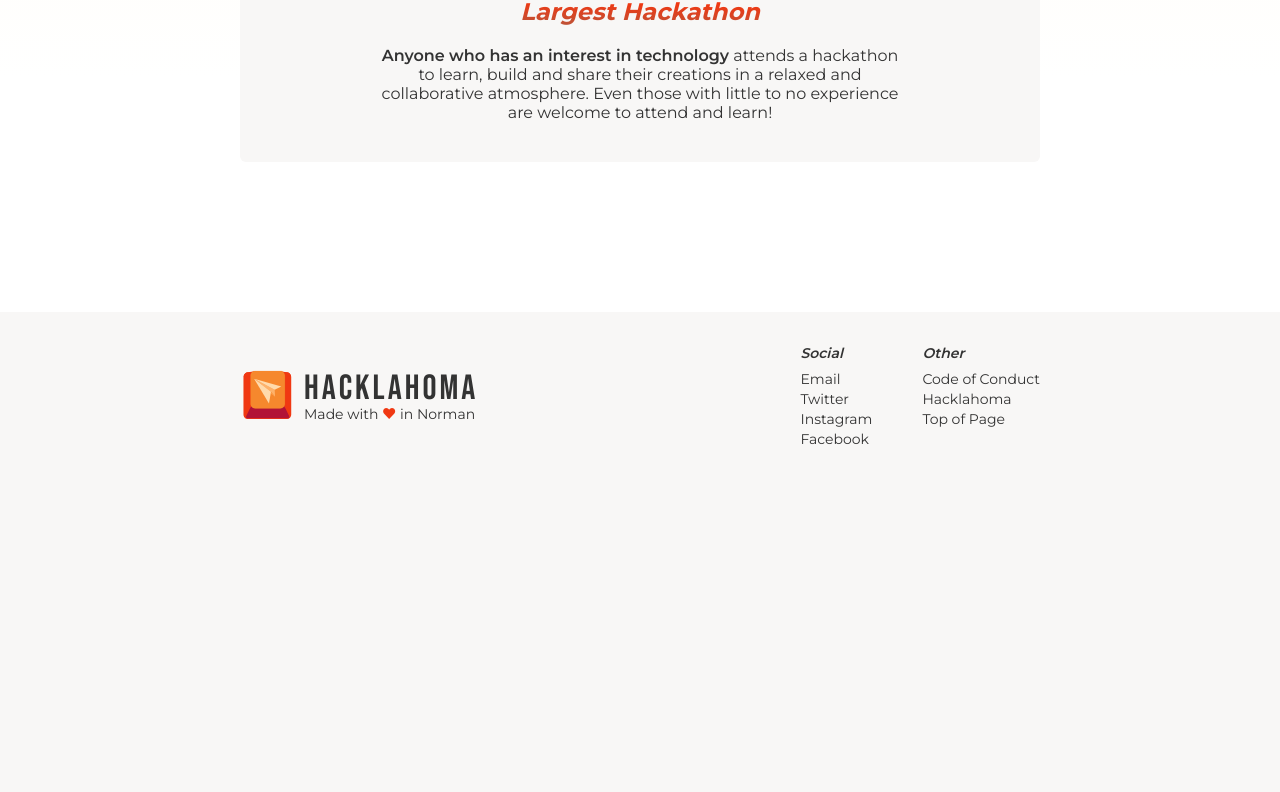
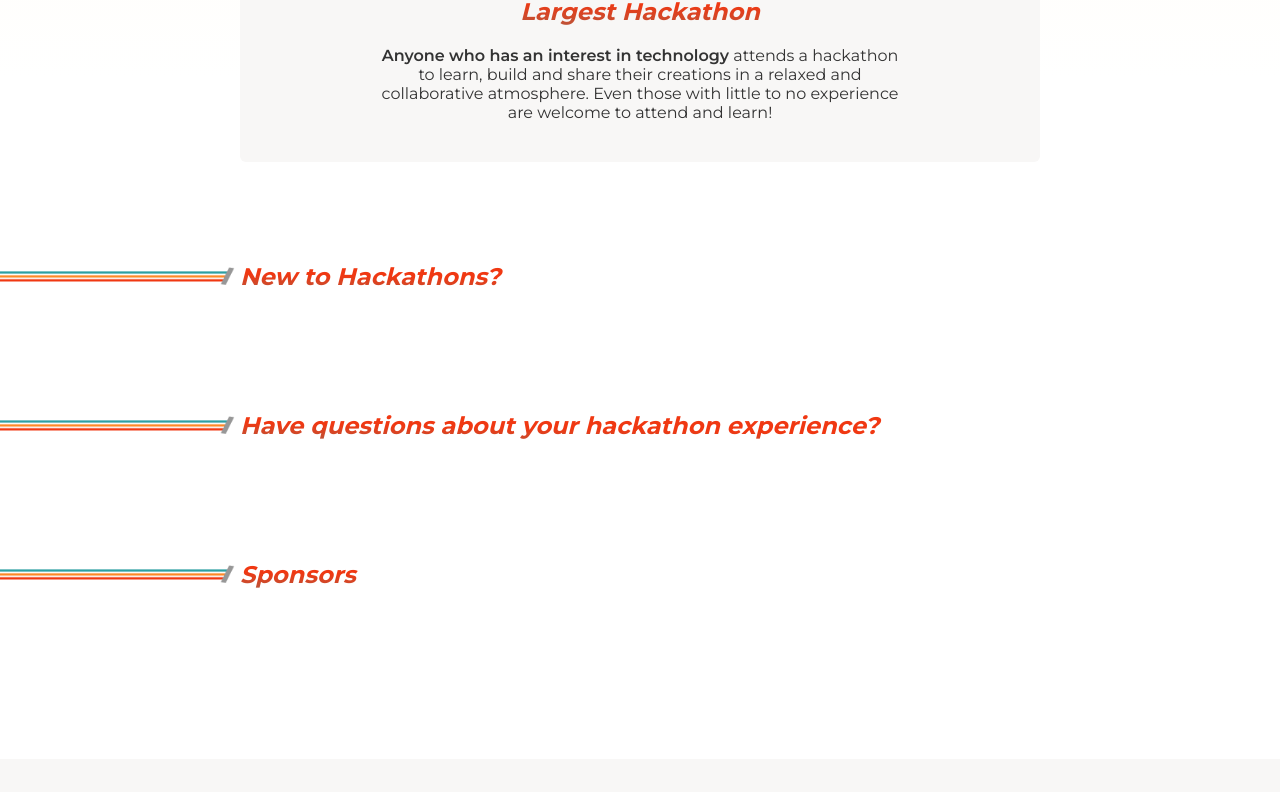
Before and after one commit to Hacklahoma/2021, a React (Create React App) app: page / in a window 1280 px wide. Shown: the part 622-1414 px from the top of the page. Before the commit the page ends 1100 px from the top, so only its background shows below. Built offline with nearby package versions, Linux system fonts and the light colour scheme.

Commit message:
Setup sections

```diff
--- a/src/App.jsx
+++ b/src/App.jsx
@@ -2,6 +2,9 @@ import React from 'react';
 import Header from './components/Header';
 import About from './components/About';
 import Footer from './components/Footer';
+import Guides from './components/Guides';
+import FAQ from './components/FAQ';
+import Sponsors from './components/Sponsors';
 
 /**
  * Top level of App to organize components
@@ -10,6 +13,9 @@ const App = () => (
   <div className="app">
     <Header />
     <About />
+    <Guides />
+    <FAQ />
+    <Sponsors />
     <Footer />
   </div>
 );
--- /dev/null
+++ b/src/components/FAQ.jsx
@@ -0,0 +1,16 @@
+import React from 'react';
+import '../styles/faq.scss';
+import Section from './Section';
+
+/**
+ * Contains all the header needs
+ */
+const FAQ = () => (
+  <Section>
+    <div className="faq">
+      <h2>Have questions about your hackathon experience?</h2>
+    </div>
+  </Section>
+);
+
+export default FAQ;
--- /dev/null
+++ b/src/components/Guides.jsx
@@ -0,0 +1,16 @@
+import React from 'react';
+import '../styles/guides.scss';
+import Section from './Section';
+
+/**
+ * Contains all the header needs
+ */
+const Guides = () => (
+  <Section>
+    <div className="guides">
+      <h2>New to Hackathons?</h2>
+    </div>
+  </Section>
+);
+
+export default Guides;
--- /dev/null
+++ b/src/components/Section.jsx
@@ -0,0 +1,15 @@
+import React from 'react';
+import '../styles/section.scss';
+
+/**
+ * Contains all the header needs
+ */
+const Section = ({ children }) => (
+  <div className="section">
+    <div className="container">
+      {children}
+    </div>
+  </div>
+);
+
+export default Section;
--- /dev/null
+++ b/src/components/Sponsors.jsx
@@ -0,0 +1,16 @@
+import React from 'react';
+import '../styles/faq.scss';
+import Section from './Section';
+
+/**
+ * Contains all the header needs
+ */
+const Sponsors = () => (
+  <Section>
+    <div className="sponsors">
+      <h2>Sponsors</h2>
+    </div>
+  </Section>
+);
+
+export default Sponsors;
--- /dev/null
+++ b/src/styles/faq.scss
@@ -0,0 +1,5 @@
+@import './constants';
+
+.faq {
+
+}
--- /dev/null
+++ b/src/styles/guides.scss
@@ -0,0 +1,5 @@
+@import './constants';
+
+.guides {
+
+}
--- /dev/null
+++ b/src/styles/section.scss
@@ -0,0 +1,35 @@
+@import './constants.scss';
+
+.section {
+  background-image: url('../images/section-wire.png');
+  background-position: center 5px;
+  background-repeat: no-repeat;
+  background-size: 1550px;
+  display: flex;
+  justify-content: center;
+  margin: $section-vertical-margin 0;
+  width: 100vw;
+
+  @media only screen and (max-width: 881px) {
+    background-position: -334px 5px;
+  }
+
+  @media only screen and (max-width: 570px) {
+    background-position: -250px 3px;
+    background-size: 1200px;
+  }
+
+  .container {
+    max-width: $content-max-width;
+    width: $content-width;
+
+    h2 {
+      background: $red-gradient;
+      background-clip: text;
+      font-style: italic;
+      margin-bottom: 20px;
+      margin-right: -8px;
+      -webkit-text-fill-color: transparent;
+    }
+  }
+}
--- /dev/null
+++ b/src/styles/sponsors.scss
@@ -0,0 +1,5 @@
+@import './constants';
+
+.sponsors {
+
+}
```
Also changed, not shown: src/images/section-wire.png (added).
